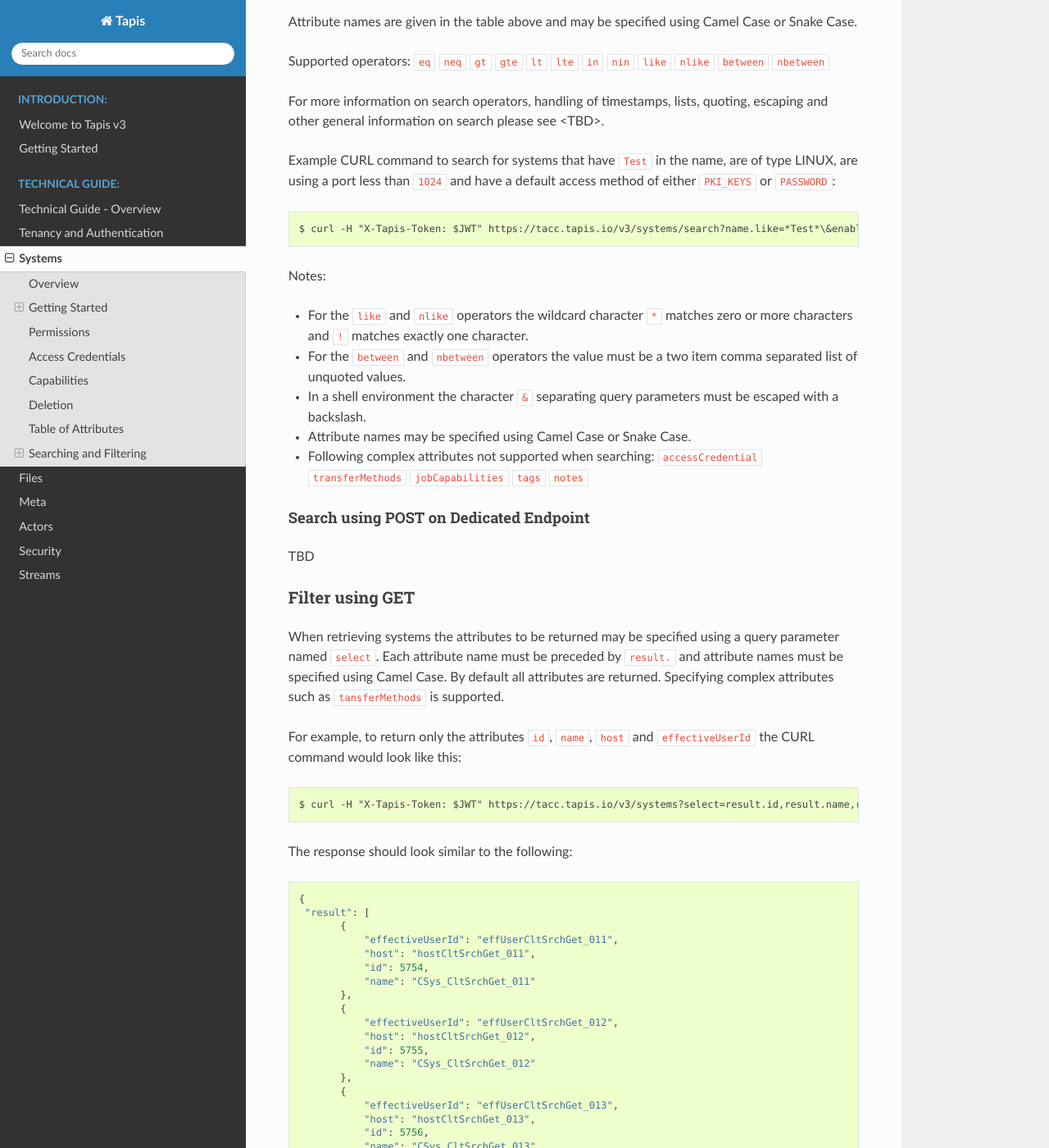
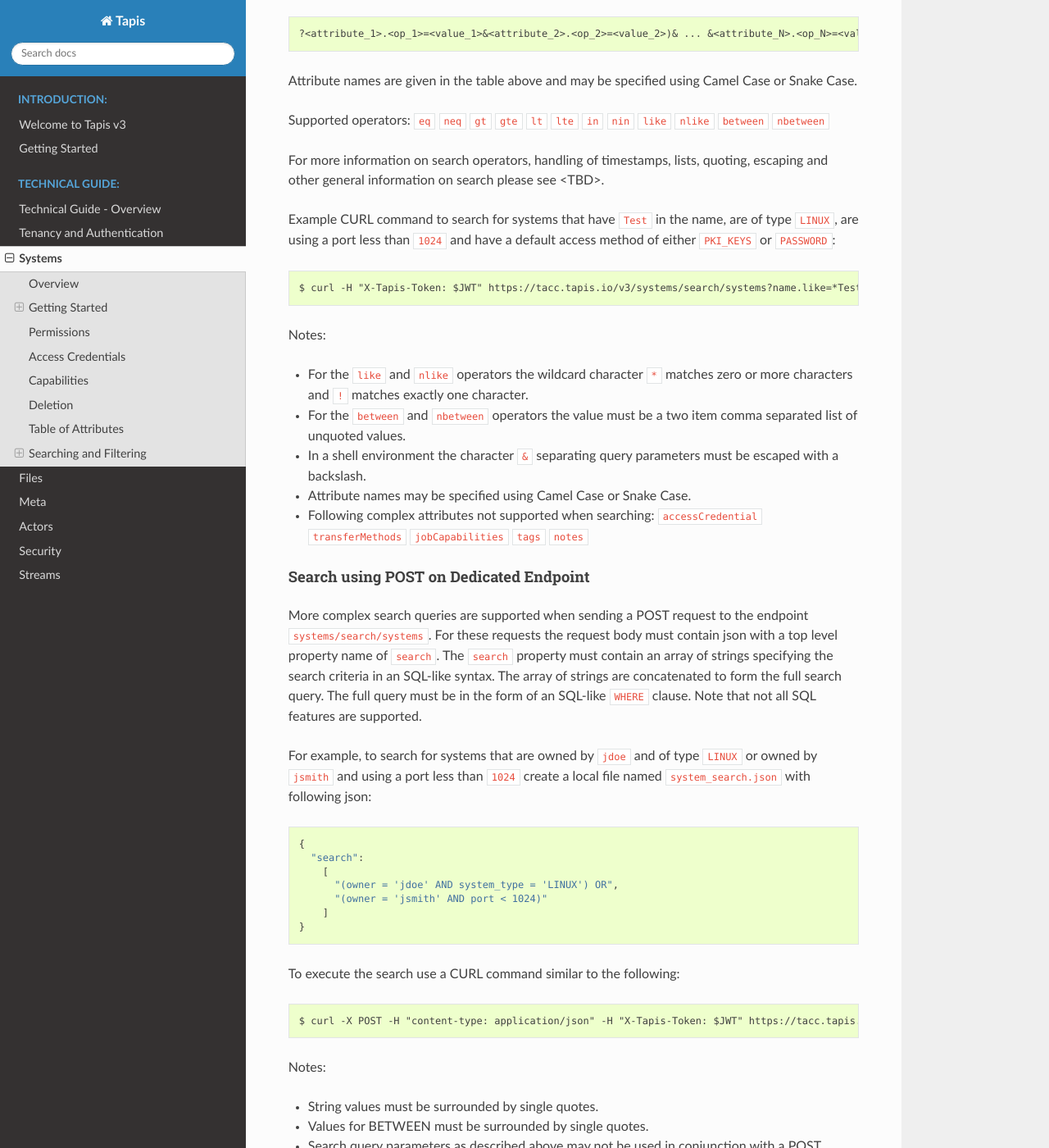
Before and after one commit to tapis-project/documentation, a Sphinx documentation site: the page built from source/technical/systems.rst, in a window 1280 px wide and 1400 px high, scrolled down 12652 px. Shown: the whole window at 82% size. Built offline with Sphinx 7.4.7 and the Read the Docs theme 2.0.0, drawn with Linux system fonts in a browser that asks for light colours; some of the changed text lies outside the part shown.

Commit message:
Systems: Initial write-up for search

```diff
--- a/source/technical/systems.rst
+++ b/source/technical/systems.rst
@@ -179,6 +179,8 @@
 ^^^^^^^^^^^^^^^^^^^^^^^^^^^^^^^^^^
 
 To see the current list of systems that you are authorized to view:
+
+(NOTE: See the section below on searching and filtering to find out how to control the amount of information returned)
 
 Using PySDK:
 
@@ -541,7 +543,7 @@
 
 Dedicated Search Endpoint
 ~~~~~~~~~~~~~~~~~~~~~~~~~
-The service provides the dedicated search endpoint ``systems/search`` for specifying complex queries. Using a GET
+The service provides the dedicated search endpoint ``systems/search/systems`` for specifying complex queries. Using a GET
 request to this endpoint provides functionality similar to above but with a different syntax. For more complex
 queries a POST request may be used with a request body specifying the search conditions using an SQL-like syntax.
 
@@ -560,10 +562,10 @@
 For more information on search operators, handling of timestamps, lists, quoting, escaping and other general information on
 search please see <TBD>.
 
-Example CURL command to search for systems that have ``Test`` in the name, are of type LINUX,
+Example CURL command to search for systems that have ``Test`` in the name, are of type ``LINUX``,
 are using a port less than ``1024`` and have a default access method of either ``PKI_KEYS`` or ``PASSWORD``::
 
- $ curl -H "X-Tapis-Token: $JWT" https://tacc.tapis.io/v3/systems/search?name.like=*Test*\&enabled.eq=true\&system_type.eq=LINUX\&DefaultAccessMethod.in=PKI_KEYS,PASSWORD
+ $ curl -H "X-Tapis-Token: $JWT" https://tacc.tapis.io/v3/systems/search/systems?name.like=*Test*\&enabled.eq=true\&system_type.eq=LINUX\&DefaultAccessMethod.in=PKI_KEYS,PASSWORD
 
 Notes:
 
@@ -575,8 +577,70 @@
 
 Search using POST on Dedicated Endpoint
 ^^^^^^^^^^^^^^^^^^^^^^^^^^^^^^^^^^^^^^^
-TBD
+More complex search queries are supported when sending a POST request to the endpoint ``systems/search/systems``.
+For these requests the request body must contain json with a top level property name of ``search``. The
+``search`` property must contain an array of strings specifying the search criteria in
+an SQL-like syntax. The array of strings are concatenated to form the full search query.
+The full query must be in the form of an SQL-like ``WHERE`` clause. Note that not all SQL features are supported.
 
+For example, to search for systems that are owned by ``jdoe`` and of type ``LINUX`` or owned by
+``jsmith`` and using a port less than ``1024`` create a local file named ``system_search.json``
+with following json::
+
+  {
+    "search":
+      [
+        "(owner = 'jdoe' AND system_type = 'LINUX') OR",
+        "(owner = 'jsmith' AND port < 1024)"
+      ]
+  }
+
+To execute the search use a CURL command similar to the following::
+
+   $ curl -X POST -H "content-type: application/json" -H "X-Tapis-Token: $JWT" https://tacc.tapis.io/v3/systems/search/systems -d @system_search.json
+
+Notes:
+
+* String values must be surrounded by single quotes.
+* Values for BETWEEN must be surrounded by single quotes.
+* Search query parameters as described above may not be used in conjunction with a POST request.
+* SQL features not supported include:
+
+  * ``IS NULL`` and ``IS NOT NULL``
+  * Arithmetic operations
+  * Unary operators
+  * Specifying escape character for ``LIKE`` operator
+
+
+Map of SQL operators to Tapis operators
+***************************************
++----------------+----------------+
+| Sql Operator   | Tapis Operator |
++================+================+
+| =              | eq             |
++----------------+----------------+
+| <>             | neq            |
++----------------+----------------+
+| <              | lt             |
++----------------+----------------+
+| <=             | lte            |
++----------------+----------------+
+| >              | gt             |
++----------------+----------------+
+| >=             | gte            |
++----------------+----------------+
+| LIKE           | like           |
++----------------+----------------+
+| NOT LIKE       | nlike          |
++----------------+----------------+
+| BETWEEN        | between        |
++----------------+----------------+
+| NOT BETWEEN    | nbetween       |
++----------------+----------------+
+| IN             | in             |
++----------------+----------------+
+| NOT IN         | nin            |
++----------------+----------------+
 
 
 Filter using GET
```
Also changed, not shown: other parts of source/technical/systems.rst (+3 -0 lines).
